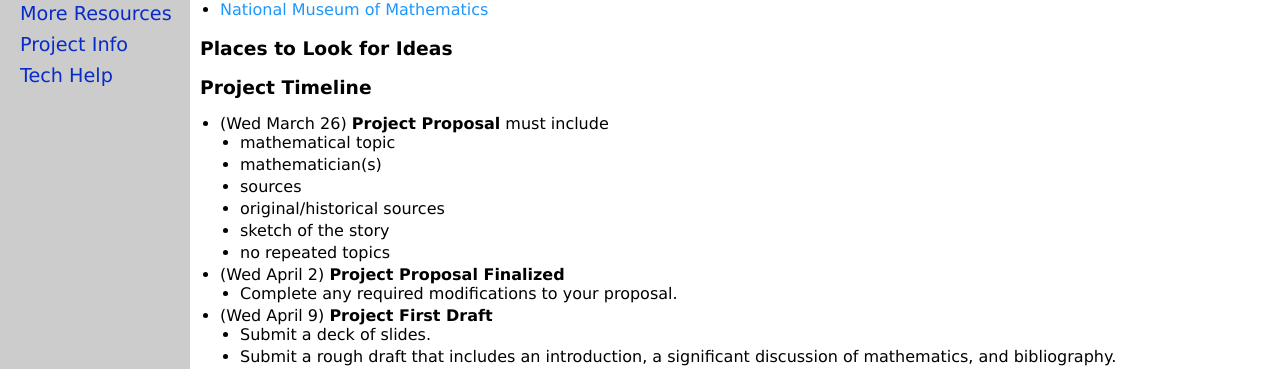
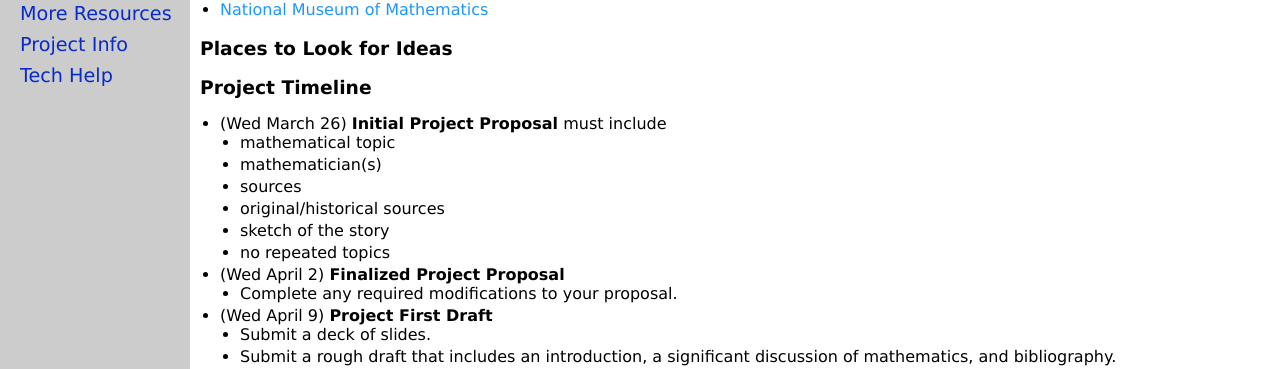
Before and after one commit to jrfaudree/HOM, a Jekyll site: the page built from project.md, in a window 1280 px wide and 1063 px high. Shown: the part 212-581 px from the top of the window. Built offline with Jekyll 4.4.1, drawn with Linux system fonts in a browser that asks for light colours.

Commit message:
Update project.md

```diff
--- a/project.md
+++ b/project.md
@@ -17,7 +17,7 @@ title: Project
 
 ### Project Timeline
 
-* (Wed March 26) **Project Proposal** must include
+* (Wed March 26) **Initial Project Proposal** must include
   * mathematical topic
   * mathematician(s)
   * sources
@@ -25,7 +25,7 @@ title: Project
   * sketch of the story
   * no repeated topics
 
-* (Wed April 2) **Project Proposal Finalized**
+* (Wed April 2) **Finalized Project Proposal**
   * Complete any required modifications to your proposal.
 
 * (Wed April 9) **Project First Draft**
```
